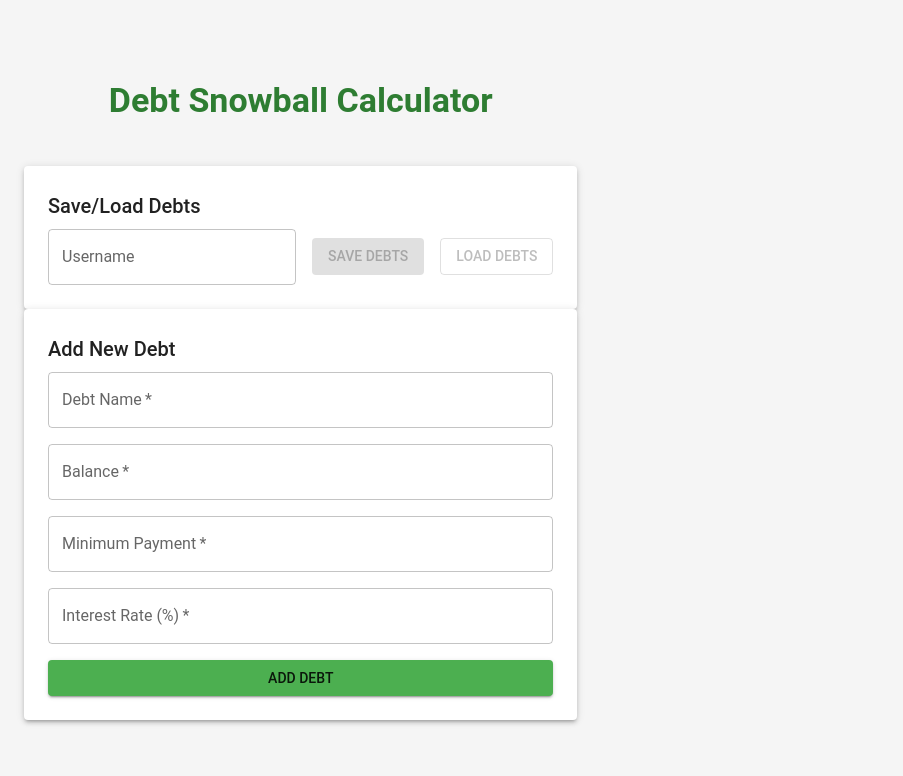
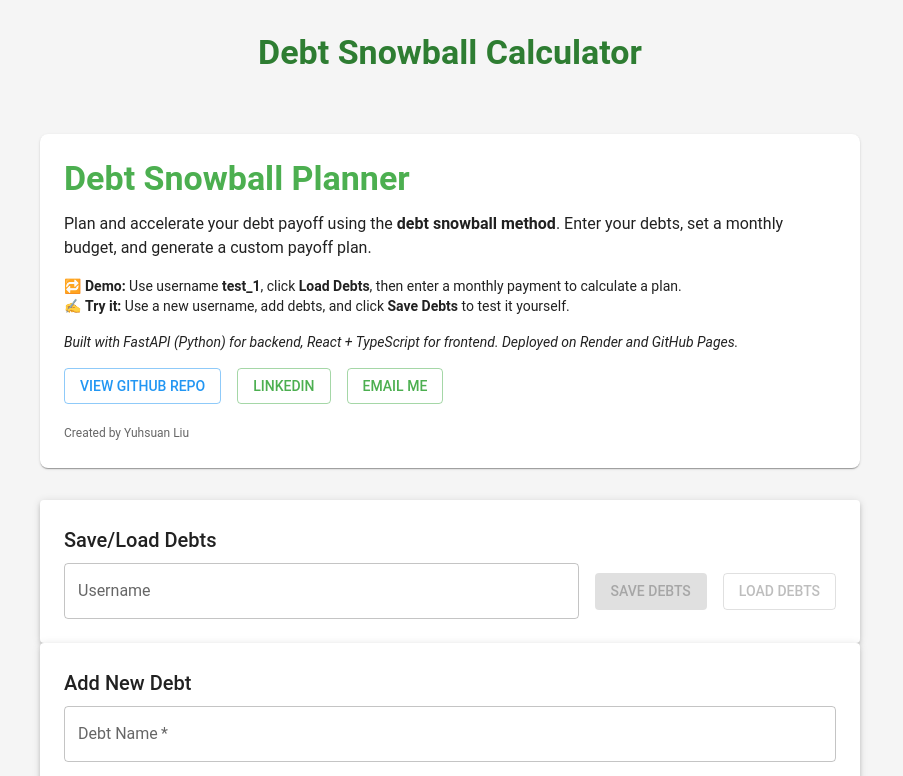
Before and after one commit to yuhsuan-liu/debt-snow-ball-fastapi, a React (Vite) app in the folder frontend/: page / in a window 1280 px wide. Shown: the top 776 px of the page, without its empty margins (0-903 px from the left). Built offline with nearby package versions, Linux system fonts and the light colour scheme.

Commit message:
Add intro session on top of the webpage, and README.md format tiny fix

```diff
--- a/frontend/src/components/DebtList.tsx
+++ b/frontend/src/components/DebtList.tsx
@@ -149,7 +149,44 @@ const DebtList = () => {
     }
   };
 
-  return (
+return (
+  <Box sx={{ p: 2 }}>
+    {/* Intro Section */}
+    <Box sx={{ p: 3, mb: 4, bgcolor: 'background.paper', borderRadius: 2, boxShadow: 1 }}>
+      <Typography variant="h4" gutterBottom fontWeight="bold" color="primary">
+        Debt Snowball Planner
+      </Typography>
+
+      <Typography variant="body1" paragraph>
+        Plan and accelerate your debt payoff using the <strong>debt snowball method</strong>. Enter your debts, set a monthly budget, and generate a custom payoff plan.
+      </Typography>
+
+      <Typography variant="body2" paragraph>
+        🔁 <strong>Demo:</strong> Use username <strong>test_1</strong>, click <strong>Load Debts</strong>, then enter a monthly payment to calculate a plan.<br />
+        ✍️ <strong>Try it:</strong> Use a new username, add debts, and click <strong>Save Debts</strong> to test it yourself.
+      </Typography>
+
+      <Typography variant="body2" paragraph sx={{ fontStyle: 'italic', mb: 2 }}>
+        Built with FastAPI (Python) for backend, React + TypeScript for frontend. Deployed on Render and GitHub Pages.
+      </Typography>
+
+      <Stack direction="row" spacing={2} sx={{ mb: 2 }}>
+        <a href="https://github.com/yuhsuan-liu/debt-snow-ball-fastapi" target="_blank" rel="noopener noreferrer">
+          <Button variant="outlined" color="secondary">View GitHub Repo</Button>
+        </a>
+        <a href="https://www.linkedin.com/in/yuhsuan-liu-yl/" target="_blank" rel="noopener noreferrer">
+          <Button variant="outlined" color="primary">LinkedIn</Button>
+        </a>
+        <a href="mailto:yuhsuan.career@gmail.com">
+          <Button variant="outlined">Email Me</Button>
+        </a>
+      </Stack>
+
+      <Typography variant="caption" color="text.secondary">
+        Created by Yuhsuan Liu
+      </Typography>
+    </Box>
+
     <Stack
       direction={{ xs: "column", md: "row" }}
       spacing={3}
@@ -340,6 +377,7 @@ const DebtList = () => {
         </Box>
       )}
     </Stack>
+  </Box>
   );
 };
 
```
Also changed, not shown: 1 other file (tests, documents, lock files or other folders).
